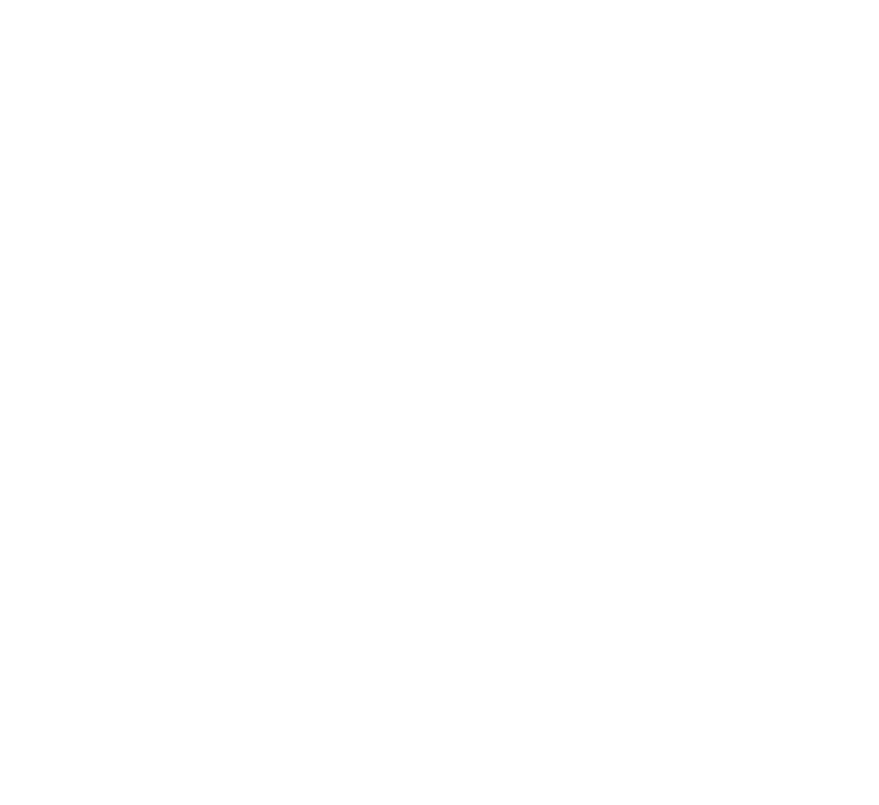
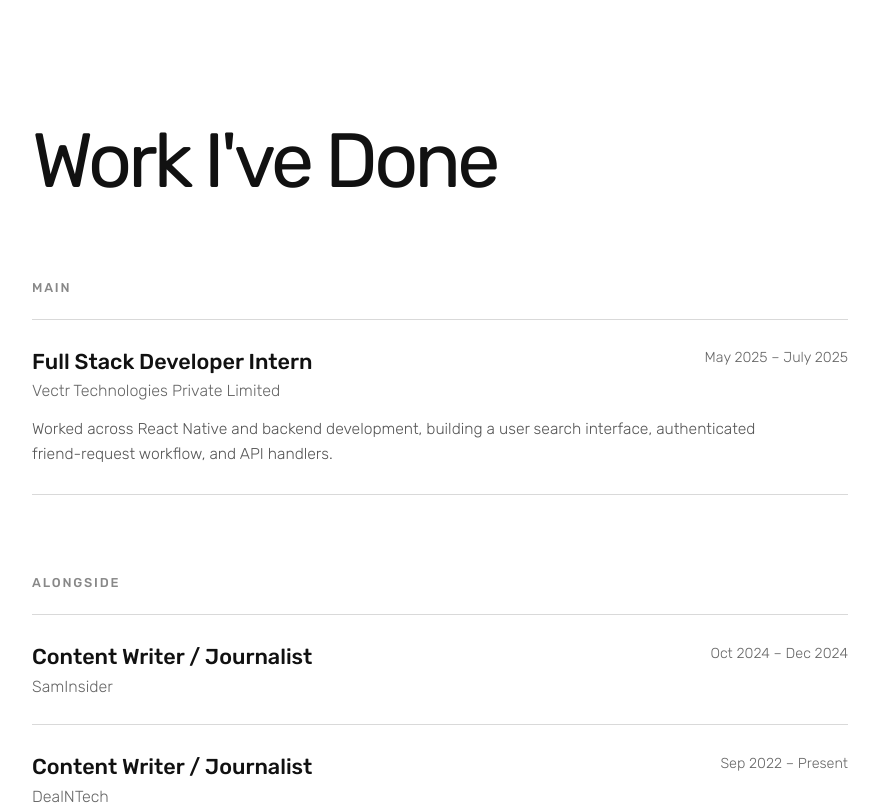
Before and after one commit to zaidbinshams/portfolio, a React app: page / in a window 1280 px wide. Shown: the part 1860-2665 px from the top of the page, without its empty margins (320-1199 px from the left). Before the commit the page ends 1855 px from the top, so only its background shows below. Built offline with nearby package versions, Linux system fonts and the light colour scheme; the HTML template or start-up script is replaced by a standard one.

Commit message:
initial work section

```diff
--- a/src/App.jsx
+++ b/src/App.jsx
@@ -1,6 +1,7 @@
 import Sidebar from "./components/Sidebar";
 import About from "./components/About";
 import Projects from "./components/Projects";
+import Work from "./components/Work";
 
 function App() {
   return (
@@ -10,6 +11,7 @@
       <main className="main-content">
         <About />
         <Projects />
+        <Work />
       </main>
     </>
   );
--- /dev/null
+++ b/src/components/Work.css
@@ -0,0 +1,134 @@
+.work {
+  min-height: 100vh;
+  padding: 8rem 7rem;
+  box-sizing: border-box;
+}
+
+.work-content {
+  width: 100%;
+  max-width: 1100px;
+  margin: 0 auto;
+}
+
+.work h2 {
+  margin: 0 0 5rem;
+
+  color: #111111;
+
+  font-size: clamp(3rem, 6vw, 6rem);
+  font-weight: 400;
+  line-height: 1;
+  letter-spacing: -0.05em;
+}
+
+.work-group + .work-group {
+  margin-top: 5rem;
+}
+
+.work-label {
+  margin-bottom: 1.5rem;
+
+  color: #888888;
+
+  font-size: 0.8rem;
+  font-weight: 500;
+  letter-spacing: 0.14em;
+  text-transform: uppercase;
+}
+
+.work-list {
+  border-top: 1px solid #d9d9d9;
+}
+
+.work-entry {
+  position: relative;
+
+  display: grid;
+  grid-template-columns: minmax(0, 1fr) auto;
+  column-gap: 3rem;
+
+  padding: 1.75rem 0;
+
+  border-bottom: 1px solid #d9d9d9;
+}
+
+.work-entry-main {
+  min-width: 0;
+}
+
+.work-entry h3 {
+  margin: 0;
+
+  color: #111111;
+
+  font-size: 1.35rem;
+  font-weight: 500;
+  line-height: 1.3;
+}
+
+.work-organisation {
+  margin-top: 0.35rem;
+
+  color: #666666;
+
+  font-size: 1rem;
+  font-weight: 300;
+}
+
+.work-dates {
+  padding-top: 0.1rem;
+
+  color: #666666;
+
+  font-size: 0.9rem;
+  font-weight: 300;
+  white-space: nowrap;
+}
+
+.work-description {
+  grid-column: 1 / -1;
+
+  max-width: 760px;
+  margin-top: 1rem;
+
+  color: #555555;
+
+  font-size: 0.98rem;
+  font-weight: 300;
+  line-height: 1.6;
+}
+
+@media (max-width: 768px) {
+  .work {
+    padding: 6rem 1.5rem;
+  }
+
+  .work h2 {
+    margin-bottom: 3.5rem;
+  }
+
+  .work-group + .work-group {
+    margin-top: 4rem;
+  }
+
+  .work-entry {
+    grid-template-columns: 1fr;
+    row-gap: 0.4rem;
+  }
+
+  .work-dates {
+    order: -1;
+
+    padding-top: 0;
+
+    font-size: 0.85rem;
+  }
+
+  .work-entry h3 {
+    font-size: 1.2rem;
+  }
+
+  .work-description {
+    margin-top: 0.8rem;
+  }
+}
--- /dev/null
+++ b/src/components/Work.jsx
@@ -0,0 +1,84 @@
+import "./Work.css";
+
+const mainWork = [
+  {
+    role: "Full Stack Developer Intern",
+    organisation: "Vectr Technologies Private Limited",
+    dates: "May 2025 – July 2025",
+    description:
+      "Worked across React Native and backend development, building a user search interface, authenticated friend-request workflow, and API handlers.",
+  },
+];
+
+const alongsideWork = [
+  {
+    role: "Content Writer / Journalist",
+    organisation: "SamInsider",
+    dates: "Oct 2024 – Dec 2024",
+  },
+  {
+    role: "Content Writer / Journalist",
+    organisation: "DealNTech",
+    dates: "Sep 2022 – Present",
+  },
+  {
+    role: "Marketing Co-Lead",
+    organisation: "Entrepreneurship Club, VIT-AP",
+    dates: "Sep 2024 – Jun 2025",
+  },
+];
+
+function WorkEntry({ role, organisation, dates, description }) {
+  return (
+    <article className="work-entry">
+      <div className="work-entry-main">
+        <h3>{role}</h3>
+        <p className="work-organisation">{organisation}</p>
+      </div>
+
+      <p className="work-dates">{dates}</p>
+
+      {description && (
+        <p className="work-description">{description}</p>
+      )}
+    </article>
+  );
+}
+
+function Work() {
+  return (
+    <section className="work" id="experience">
+      <div className="work-content">
+        <h2>Work I've Done</h2>
+
+        <div className="work-group">
+          <p className="work-label">Main</p>
+
+          <div className="work-list">
+            {mainWork.map((work) => (
+              <WorkEntry
+                key={`${work.role}-${work.organisation}`}
+                {...work}
+              />
+            ))}
+          </div>
+        </div>
+
+        <div className="work-group">
+          <p className="work-label">Alongside</p>
+
+          <div className="work-list">
+            {alongsideWork.map((work) => (
+              <WorkEntry
+                key={`${work.role}-${work.organisation}`}
+                {...work}
+              />
+            ))}
+          </div>
+        </div>
+      </div>
+    </section>
+  );
+}
+
+export default Work;
```
